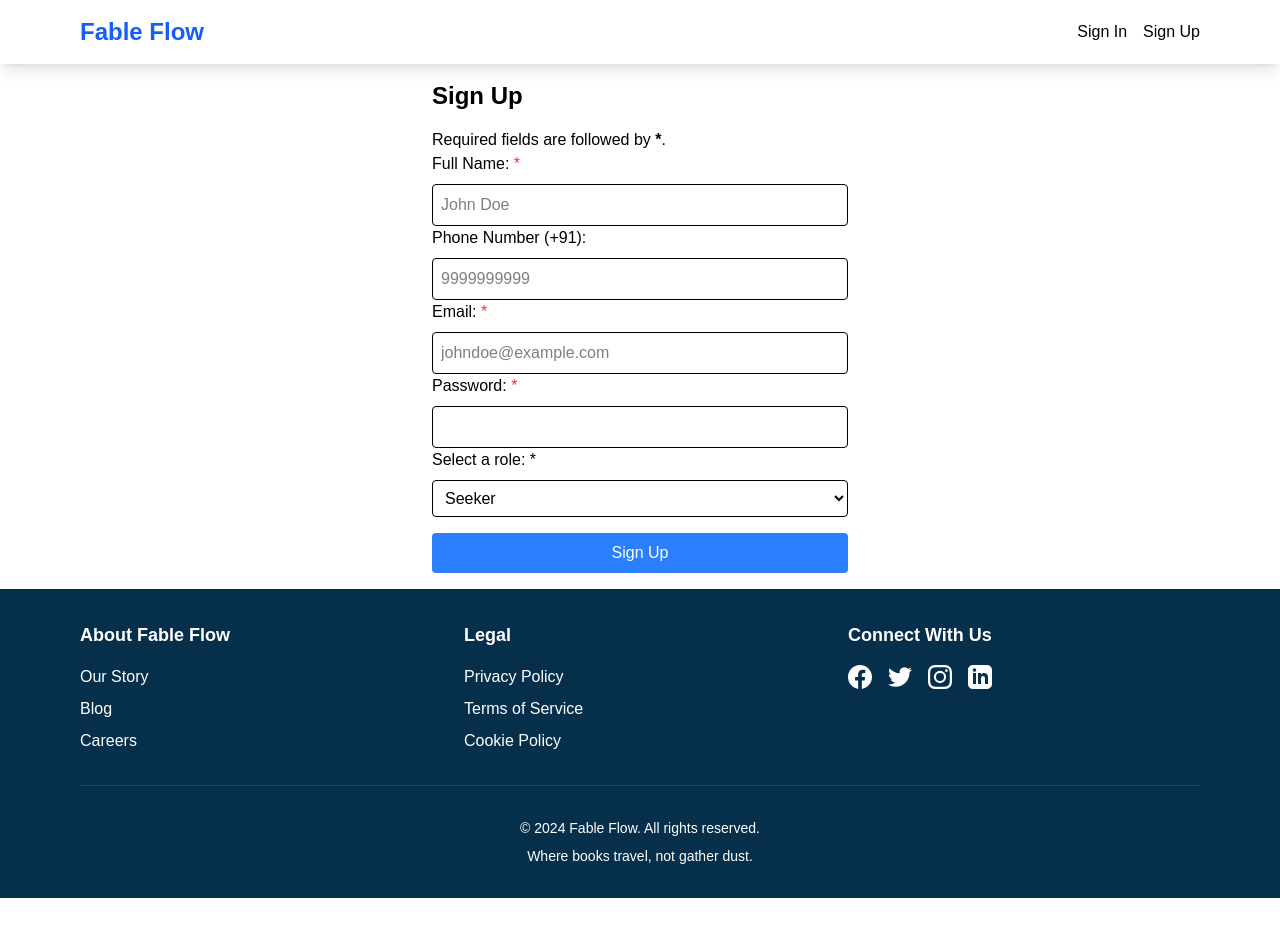
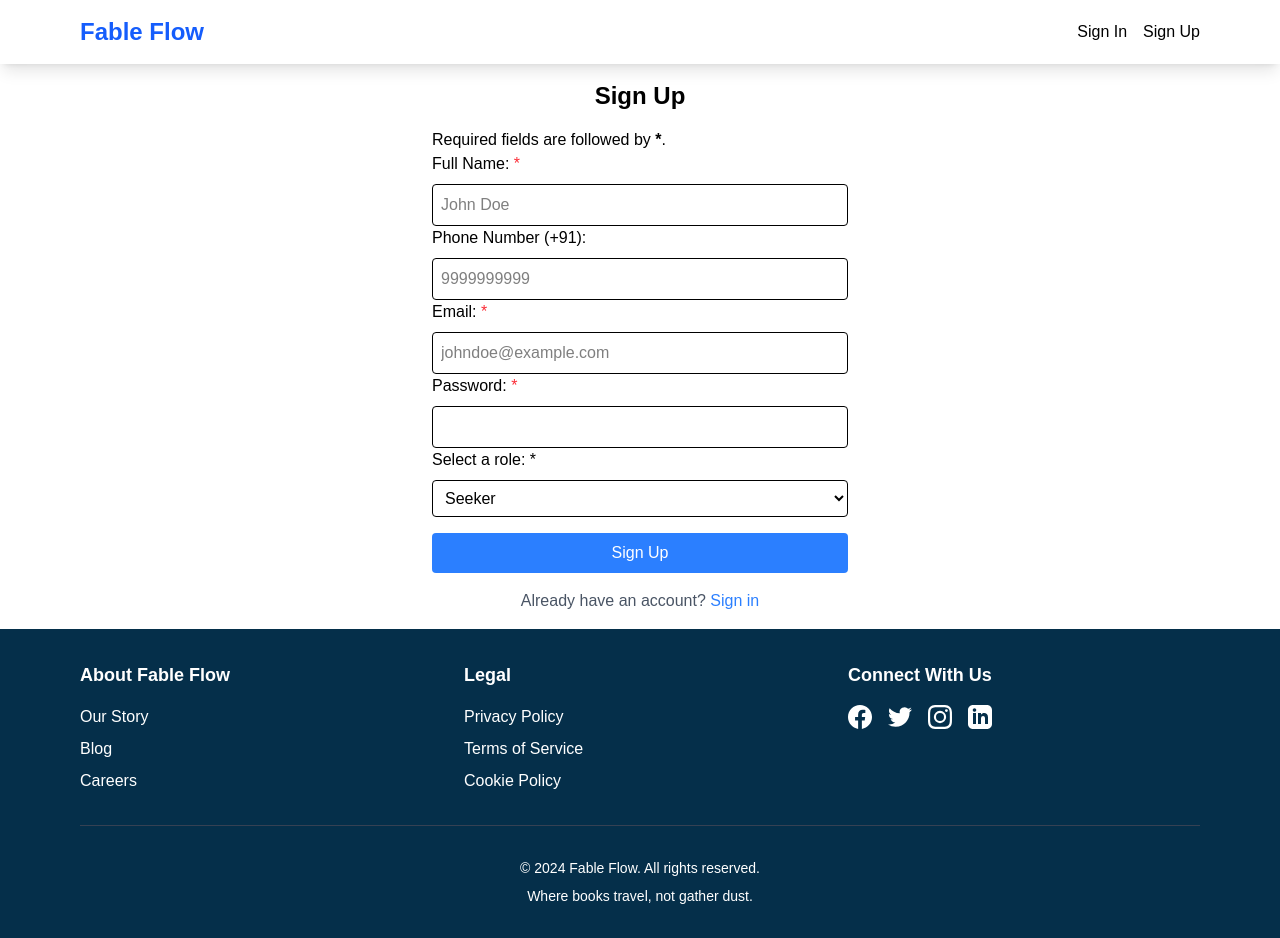
Before and after one commit to 4bdullah7eeshan/shelf-p2p-book-exchange-portal, a Next.js app in the folder frontend/: page /sign-up in a window 1280 px wide. Before the commit the page ends 898 px from the top, so only its background shows below. Built offline with nearby package versions, Linux system fonts and the light colour scheme.

Commit message:
feat: add redirection links sign-in/up

```diff
--- a/frontend/src/app/sign-in/page.js
+++ b/frontend/src/app/sign-in/page.js
@@ -1,6 +1,8 @@
 "use client";
 import { useState } from 'react';
 import { useRouter } from 'next/navigation';
+import Link from 'next/link';
+
 
 export default function SignIn() {
     const router = useRouter();
@@ -47,7 +49,7 @@ export default function SignIn() {
 
     return (
         <div className="max-w-md mx-auto p-4">
-            <h1 className="text-2xl font-bold mb-4">Sign In</h1>
+            <h1 className="text-2xl text-center font-bold mb-4">Sign In</h1>
             {error && <div className="text-red-500 mb-4 p-2 rounded bg-red-50">{error}</div>}
 
 
@@ -67,15 +69,22 @@ export default function SignIn() {
                 </fieldset>
 
                 <p>
-                <button
+                    <button
                         type="submit"
                         className="w-full bg-blue-500 text-white p-2 rounded hover:bg-blue-600 transition-colors disabled:bg-gray-400"
                         disabled={isSubmitting}
                     >
                         {isSubmitting ? 'Signing In...' : 'Sign In'}
-                </button>
+                    </button>
                 </p>
             </form>
+
+            <p className="mt-4 text-center text-gray-600">
+                Do not have an account yet?{' '}
+                <Link className="text-blue-500 hover:text-blue-700" href="/sign-up">
+                    Sign up
+                </Link>
+            </p>
         </div>
     );
 };
--- a/frontend/src/app/sign-up/page.js
+++ b/frontend/src/app/sign-up/page.js
@@ -1,6 +1,8 @@
 "use client";
 import { useRouter } from 'next/navigation';
 import { useState } from 'react';
+import Link from 'next/link';
+
 
 export default function SignUp() {
     const router = useRouter();
@@ -45,7 +47,7 @@ export default function SignUp() {
 
     return (
         <div className="max-w-md mx-auto p-4">
-            <h1  className="text-2xl font-bold mb-4">Sign Up</h1>
+            <h1 className="text-2xl text-center font-bold mb-4">Sign Up</h1>
             {error && <div className="text-red-500 mb-4">{error}</div>}
 
             <p>Required fields are followed by <strong><span aria-label="required">*</span></strong>.</p>
@@ -91,6 +93,13 @@ export default function SignUp() {
                     </button>
                 </p>
             </form>
+
+            <p className="mt-4 text-center text-gray-600">
+                Already have an account?{' '}
+                <Link className="text-blue-500 hover:text-blue-700" href="/sign-in">
+                    Sign in
+                </Link>
+            </p>
         </div>
     );
 };
```
